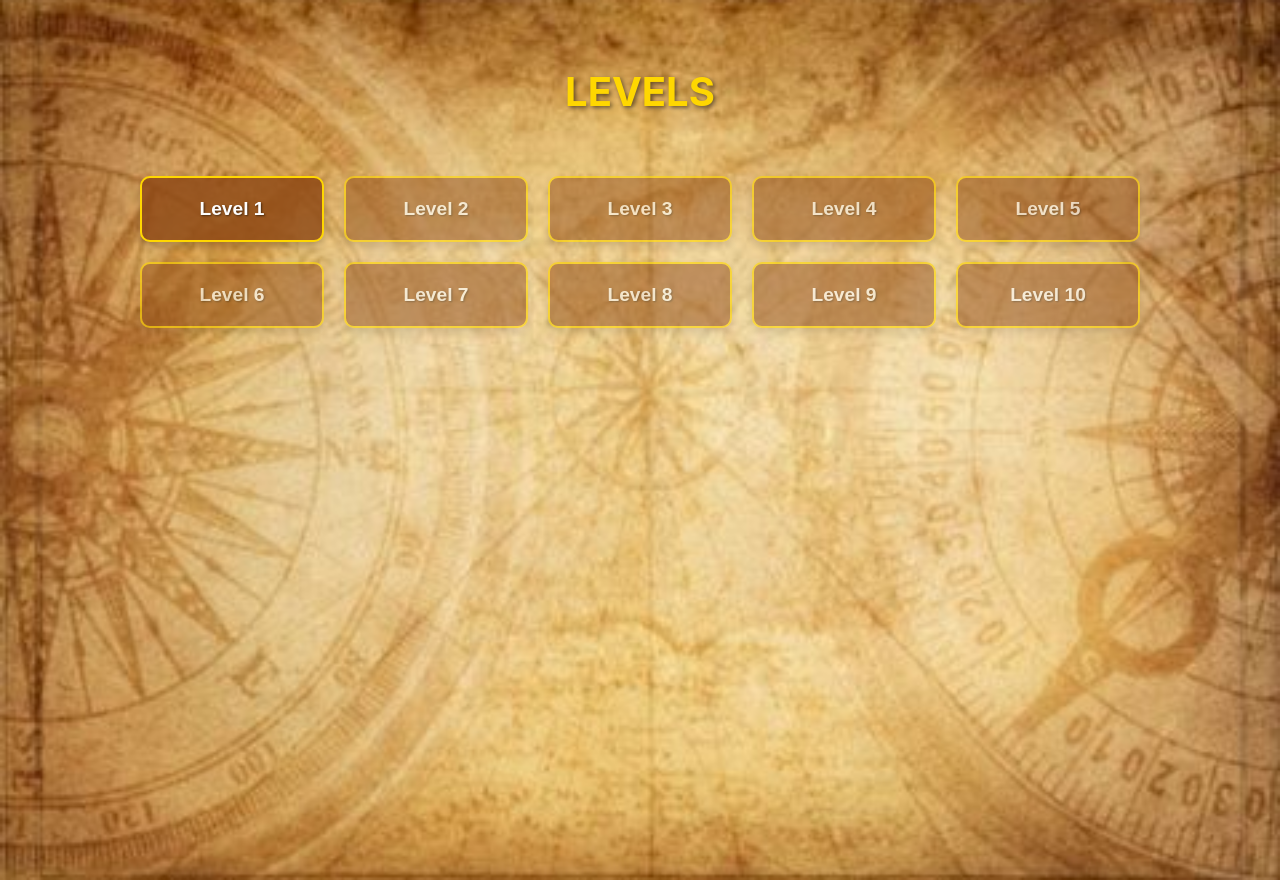
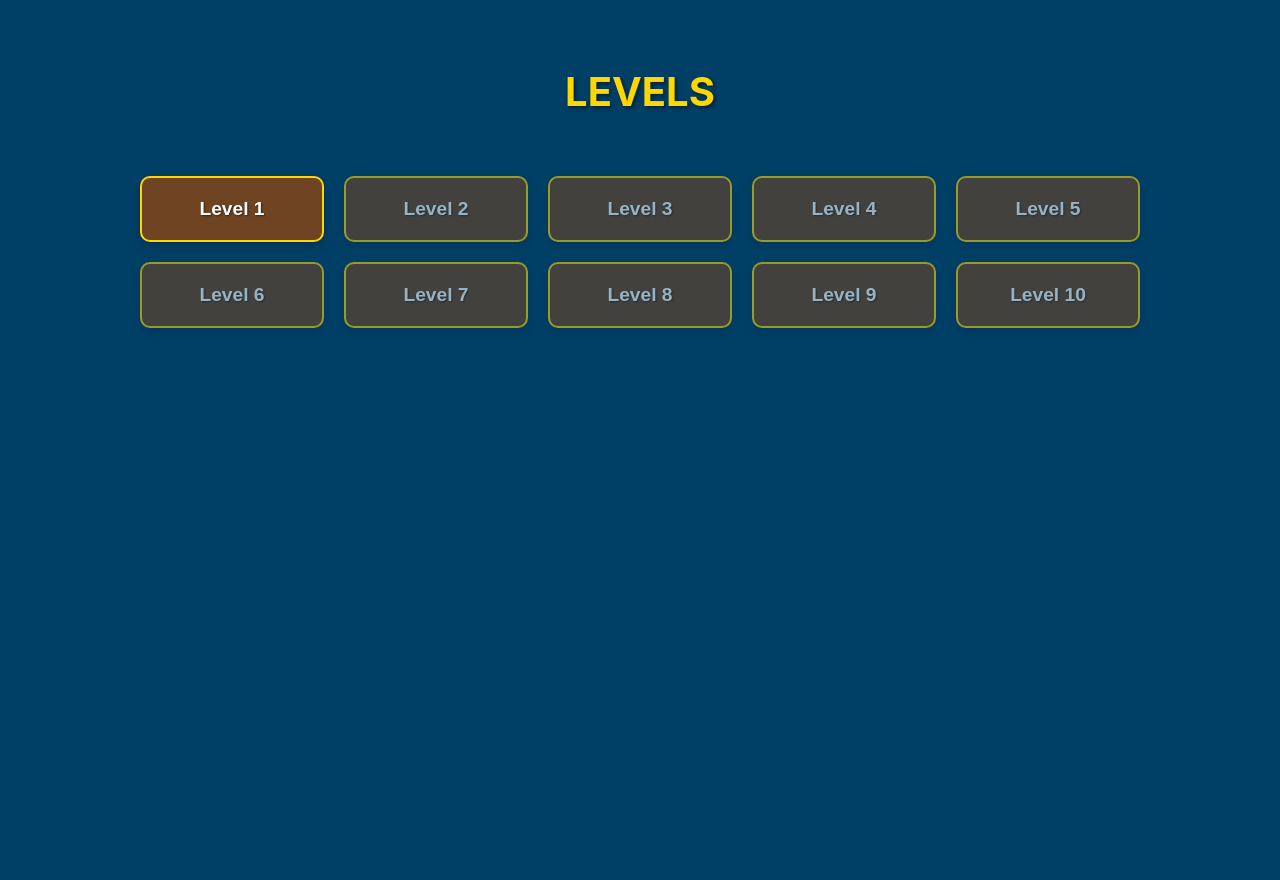
Before and after one commit to riyaahlawat/Sphoorthy-Treasure-Hunt, a React (Create React App) app in the folder frontend/: page /levels-page in a window 1280 px wide. Built offline with nearby package versions, Linux system fonts and the light colour scheme; a web font is replaced by a local one.

Commit message:
Update LevelsPage.js

```diff
--- a/frontend/src/components/LevelsPage.js
+++ b/frontend/src/components/LevelsPage.js
@@ -52,10 +52,7 @@ const LevelsPage = () => {
 const styles = {
   container: {
     minHeight: "100vh",
-    backgroundImage: "url('/images/wallpaper1.jpg')",
-    backgroundSize: "cover",
-    backgroundPosition: "center",
-    backgroundRepeat: "no-repeat",
+    backgroundColor: "#003F66", // Dark Blue
     display: "flex",
     flexDirection: "column",
     alignItems: "center",
```
